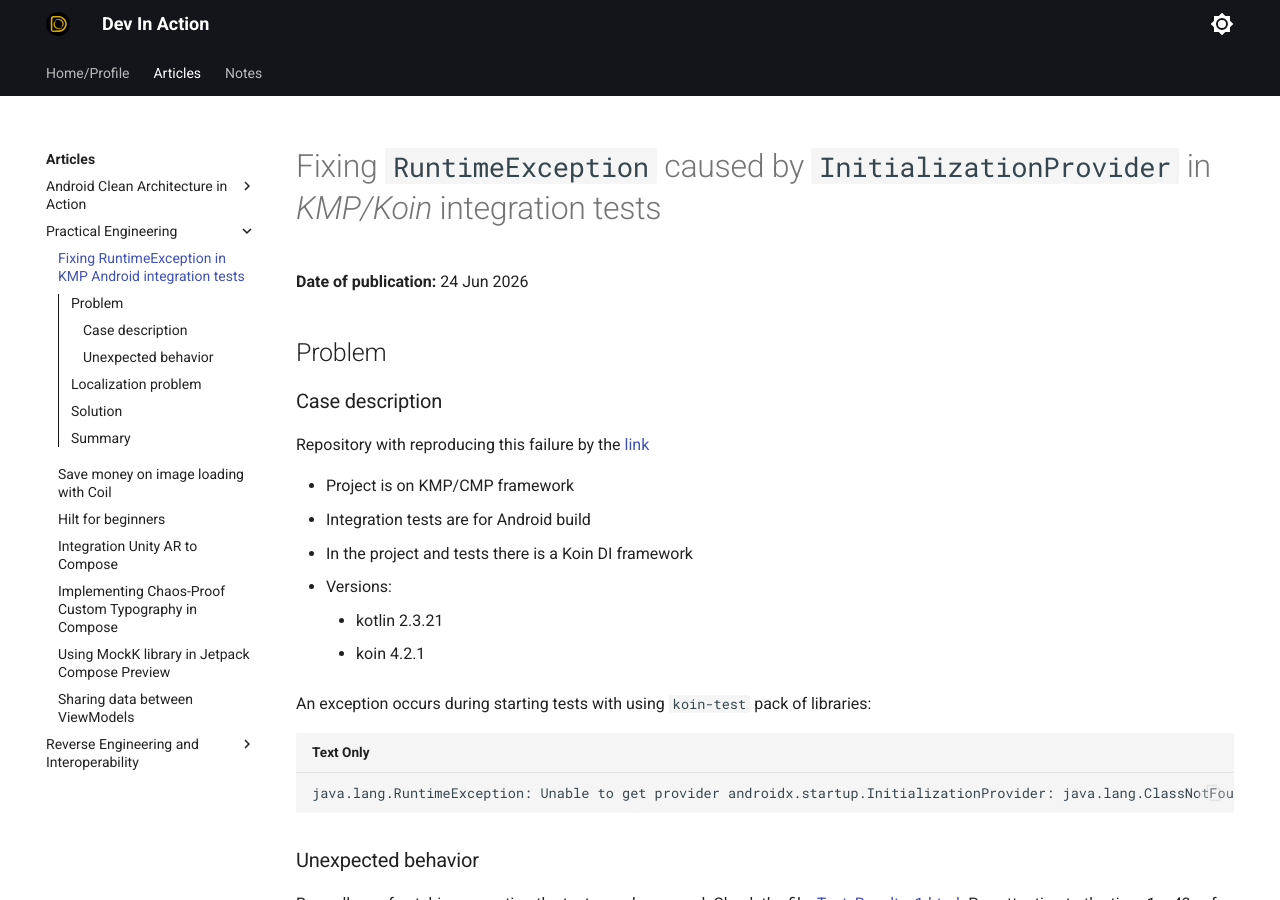
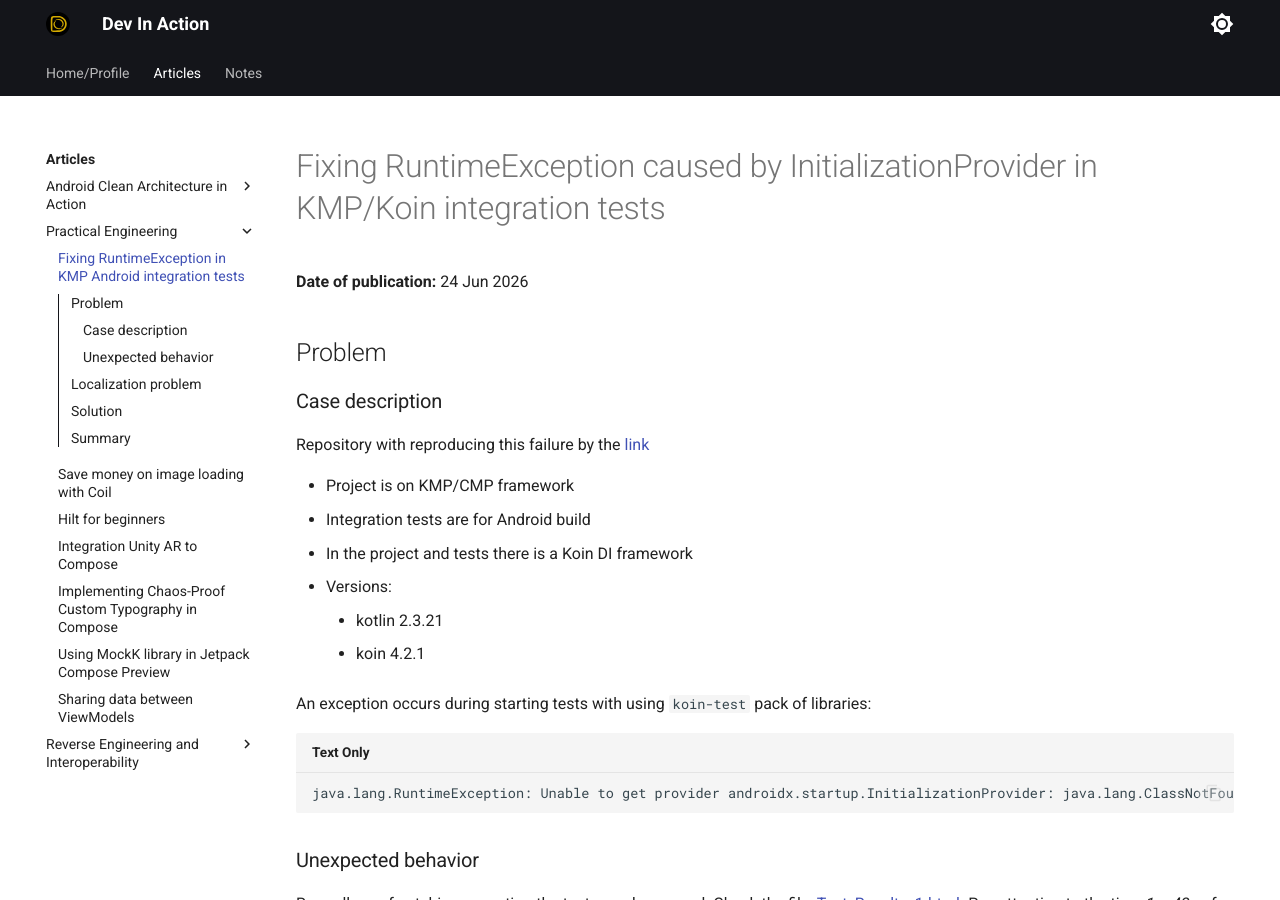
Before and after one commit to MarDSoul/dev-in-action, an MkDocs documentation site: the page built from docs/articles/koin-kmp-android-test-exception.md, in a window 1280 px wide and 900 px high. Built offline with MkDocs 1.6.1 and Material for MkDocs 9.7.7, drawn with Linux system fonts in a browser that asks for light colours.

```diff
--- a/docs/articles/koin-kmp-android-test-exception.md
+++ b/docs/articles/koin-kmp-android-test-exception.md
@@ -1,4 +1,4 @@
-# Fixing `RuntimeException` caused by `InitializationProvider` in *KMP/Koin* integration tests
+# Fixing RuntimeException caused by InitializationProvider in KMP/Koin integration tests
 **Date of publication:** 24 Jun 2026
 
 ## Problem
```
